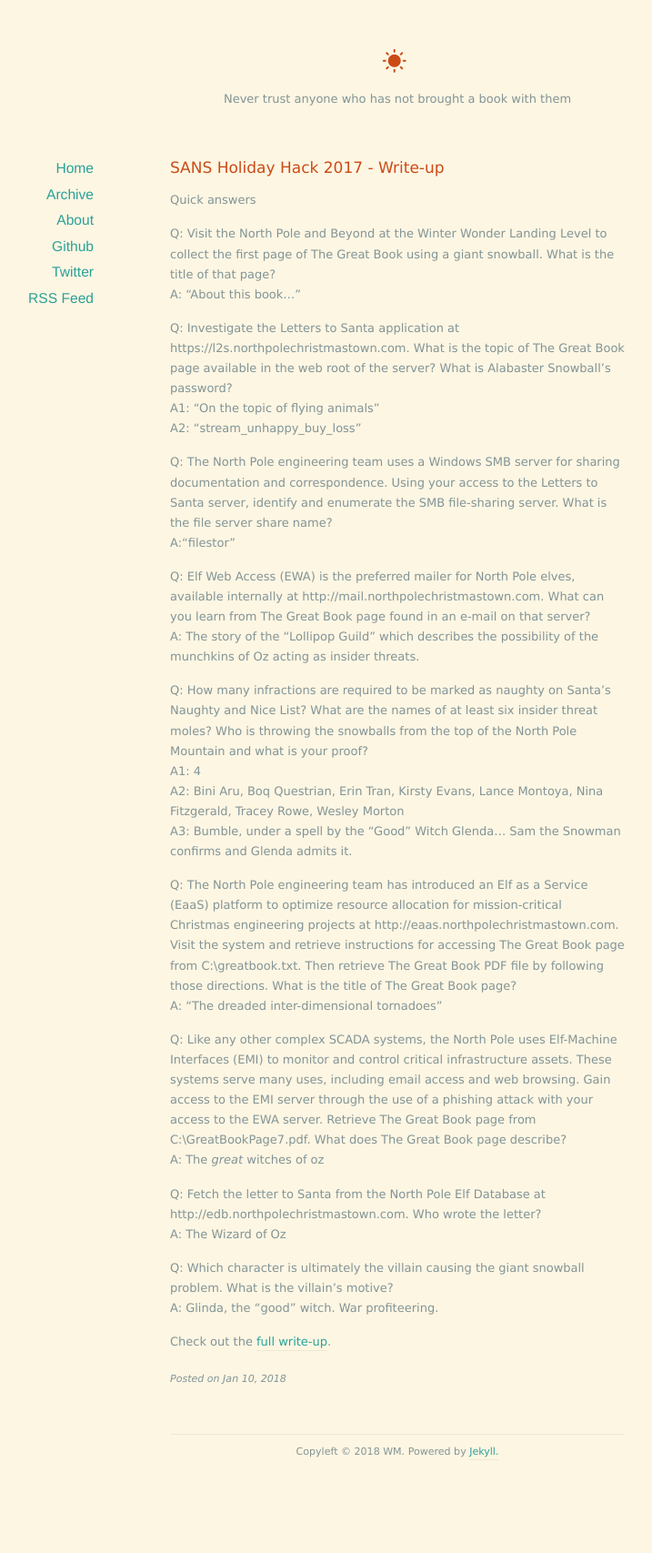
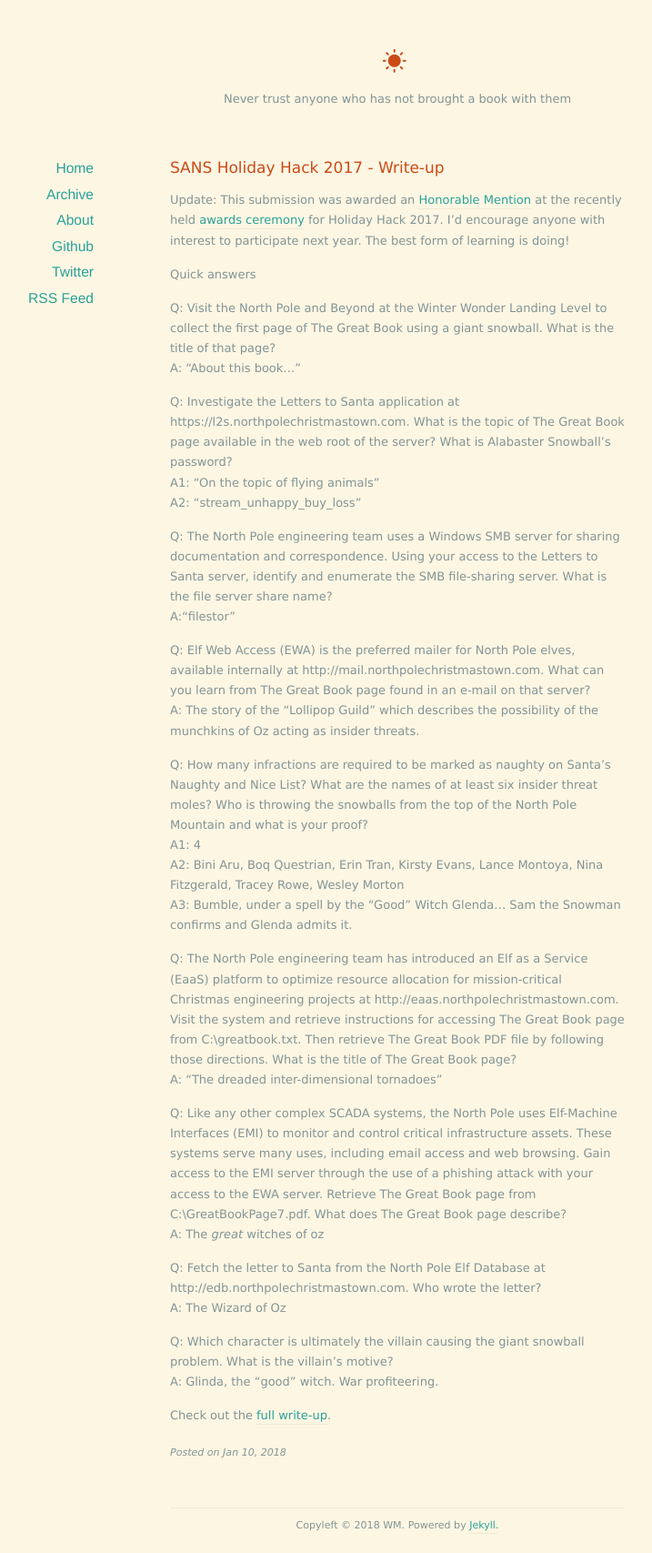
Before and after one commit to dotwayland/dotwayland.github.io, a Jekyll site: the page built from _posts/2018-01-10-HolidayHack2017.md, in a window 1280 px wide. Shown: the whole page at 91% size, without its empty margins (203-920 px from the left). Built offline with Jekyll 4.4.1, drawn with Linux system fonts in a browser that asks for light colours; nearby versions of some CDN libraries; before the commit the page ends 1626 px from its top, so only the background shows below that; some of the changed lines change nothing that is shown.

Commit message:
Update 2018-01-10-HolidayHack2017.md

```diff
--- a/_posts/2018-01-10-HolidayHack2017.md
+++ b/_posts/2018-01-10-HolidayHack2017.md
@@ -4,6 +4,8 @@
 date:   2018-01-10 00:00:01
 categories: jekyll update
 ---
+
+Update: This submission was awarded an [Honorable Mention][winners] at the recently held [awards ceremony][webcast] for Holiday Hack 2017.  I'd encourage anyone with interest to participate next year. The best form of learning is doing!
 
 Quick answers
 
@@ -40,3 +42,5 @@
 Check out the [full write-up][writeup].
 
 [writeup]: /assets/hh2017.pdf
+[winners]: https://holidayhackchallenge.com/2017/winners_answers.html
+[webcast]: https://www.youtube.com/watch?v=3Omsu0tWpxw
```
